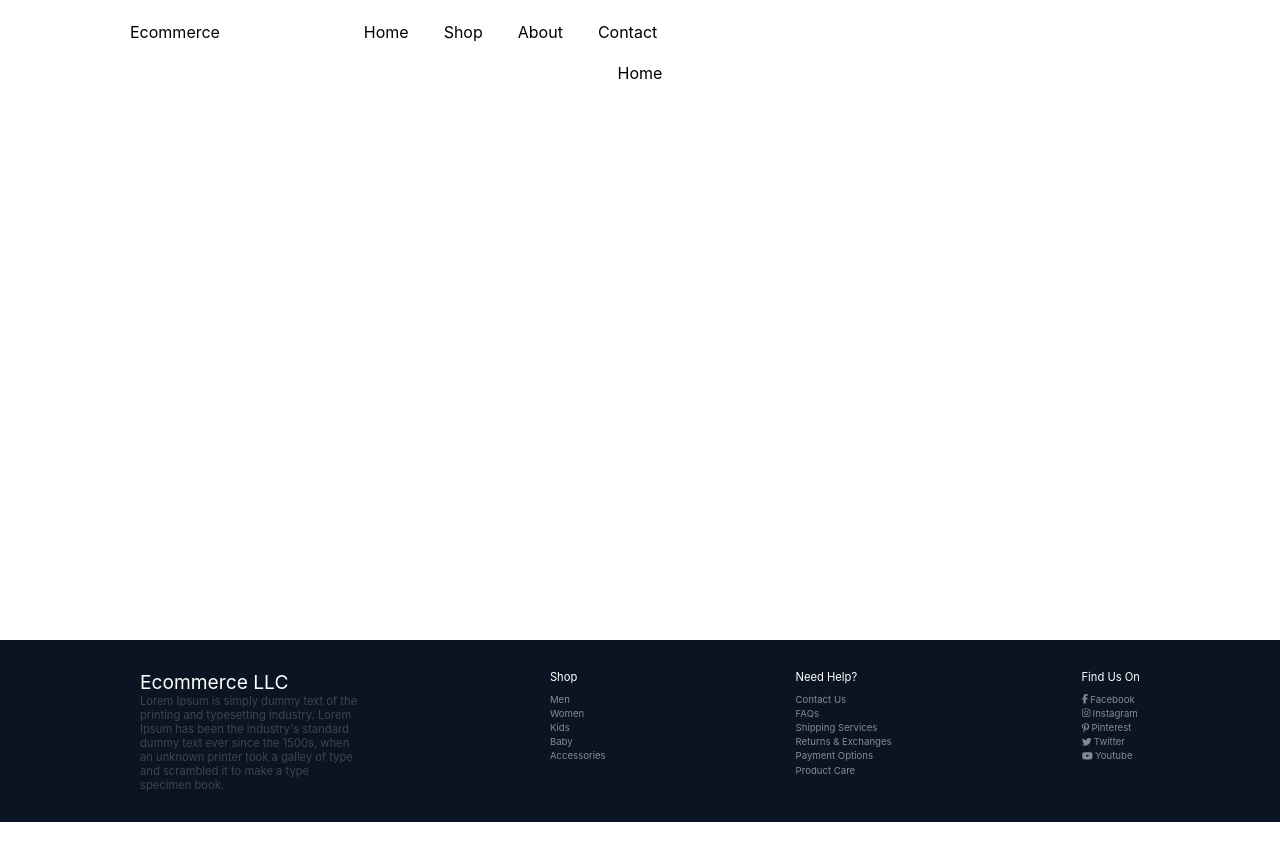
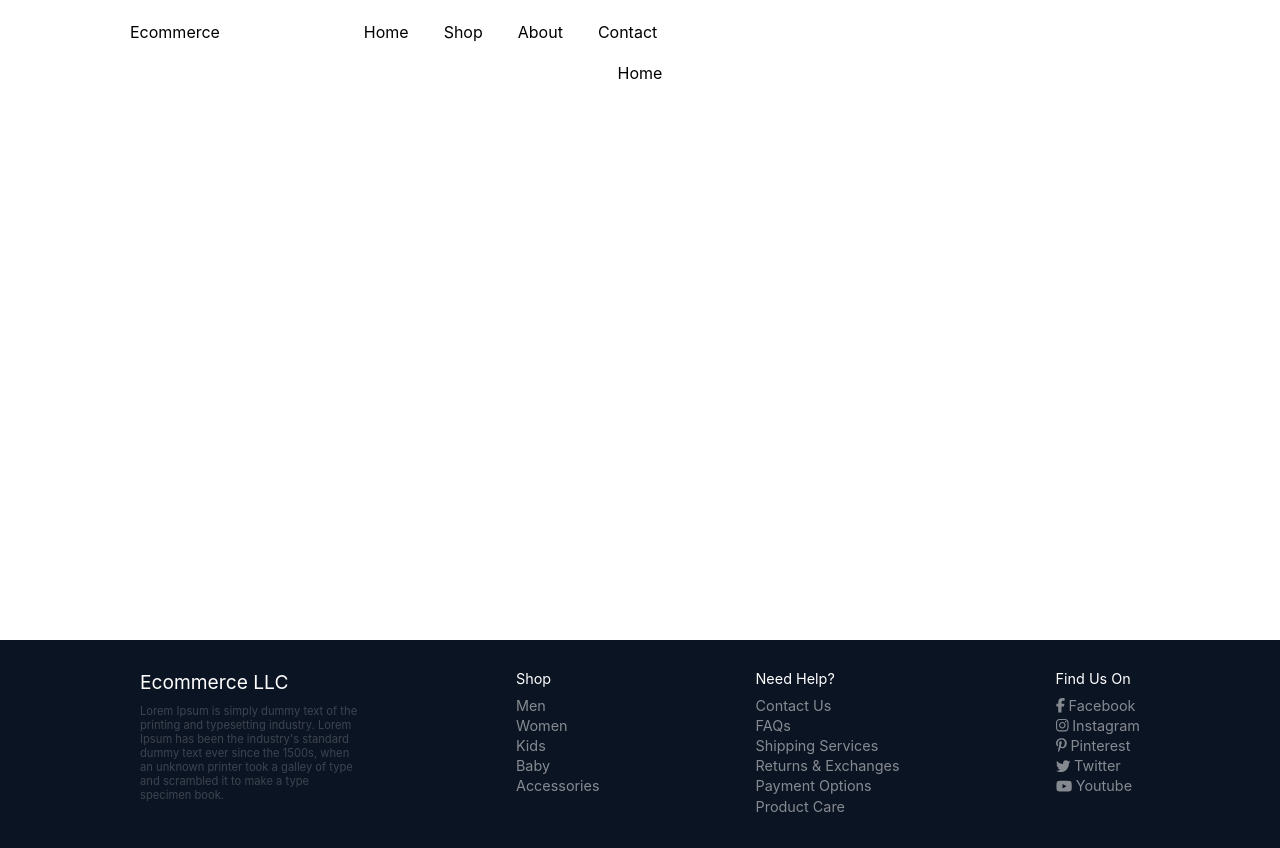
Before and after one commit to ashishthomas2202/Ecom, a Next.js app: page / in a window 1280 px wide. Before the commit the page ends 822 px from the top, so only its background shows below. Built offline with nearby package versions, Linux system fonts and the light colour scheme.

Commit message:
style changes in the footer

```diff
--- a/components/Footer/Footer.module.scss
+++ b/components/Footer/Footer.module.scss
@@ -3,6 +3,7 @@
 .footer{
     background-color: $footer-color;
     color:$footer-font-color;
+
 
     @include for-phone{
 
@@ -64,25 +65,30 @@
                 li{
                     &:nth-child(1){
                          font-size: 1.2rem;
+                         padding-bottom: 0.6rem;
+                         cursor: pointer;
+
                     }
                     &:nth-child(2){
                         font-size: 0.7rem;
                         opacity: 0.2;
+                        cursor:default;
                     }
                 }
             }
 
             .footerMenu{
                 li{
-                    font-size: 0.6rem;
+                    font-size: 0.9rem;
                     opacity: 0.5;
                     padding-bottom: 0.2rem;
+                    cursor: pointer;
 
                     &:nth-child(1){
-                       font-size: 0.7rem;
+                       font-size: 0.9rem;
                        opacity: 1;
                        padding-bottom: 0.6rem;
-
+                       cursor:default;
                     }
                 }
             }
```
